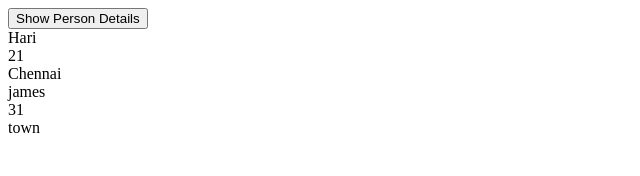
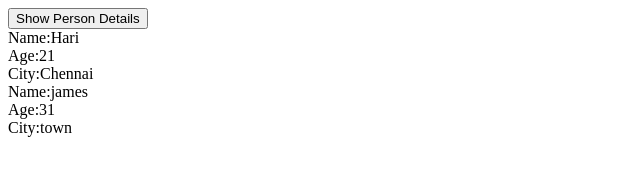
Before and after one commit to Hariprakash3131/JS-IN-FRONTEND, a plain HTML site: page Day-9/two.html in a window 1280 px wide. Both pictures are taken after a click on the button "Show Person Details". Shown: the whole page, without its empty margins (0-640 px from the left). Drawn offline with Linux system fonts and the light colour scheme.

Commit message:
add item3

```diff
--- a/Day-9/two.html
+++ b/Day-9/two.html
@@ -23,9 +23,10 @@
         btn.addEventListener('click',function(){
             content.innerHTML+=''
             for (let i=0;i<Person.length;i++){
-                content.innerHTML+=Person[i].name+'</br>',
-                content.innerHTML+=Person[i].age+'</br>',
-                content.innerHTML+=Person[i].city+'</br>'
+                content.innerHTML+=`
+                Name:${Person[i].name}<br>
+                Age:${Person[i].age}<br>
+                City:${Person[i].city}<br>`
             }
         })
     </script>
```
